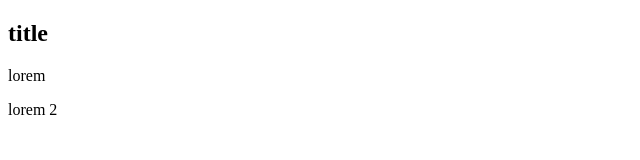
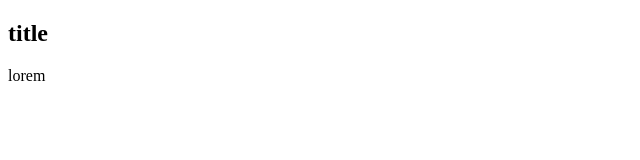
Before and after one commit to alelozada/miPrimerRepo, a plain HTML site: page index.html in a window 1280 px wide. Shown: the full height of the page, 0-640 px from the left. Drawn offline with Linux system fonts and the light colour scheme.

Commit message:
Removiendo el parrafo2

```diff
--- a/index.html
+++ b/index.html
@@ -8,6 +8,5 @@
 <body>
     <h2>title</h2>
     <p>lorem</p>
-    <p>lorem 2</p>
 </body>
 </html>
```
